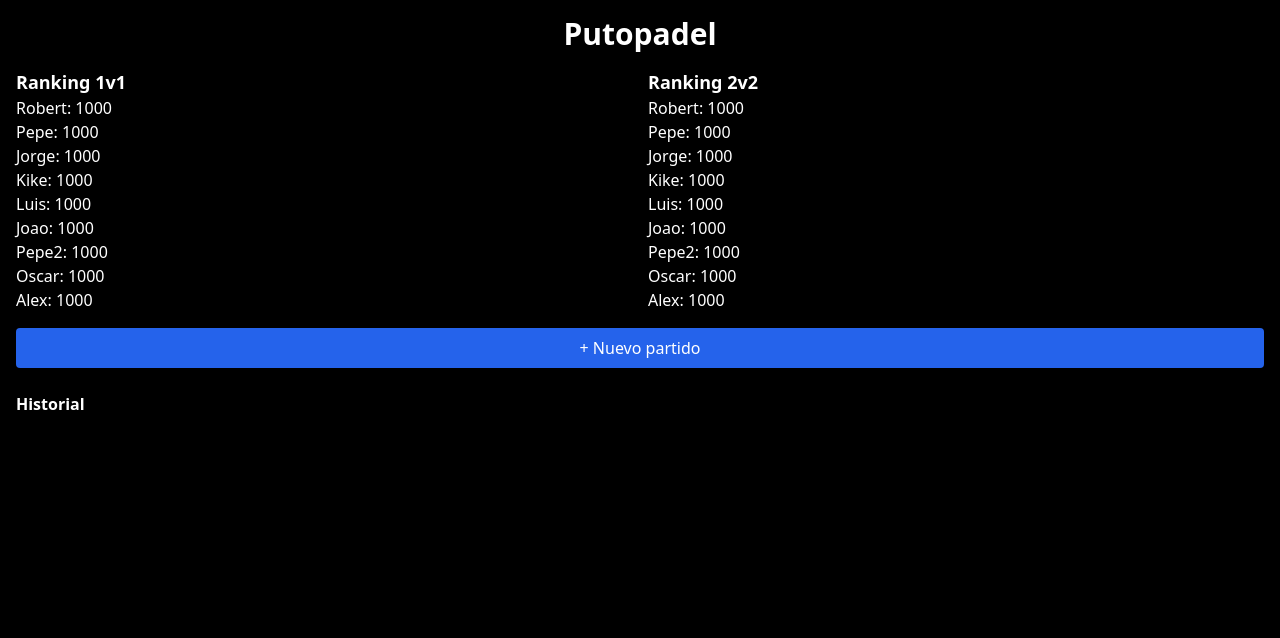
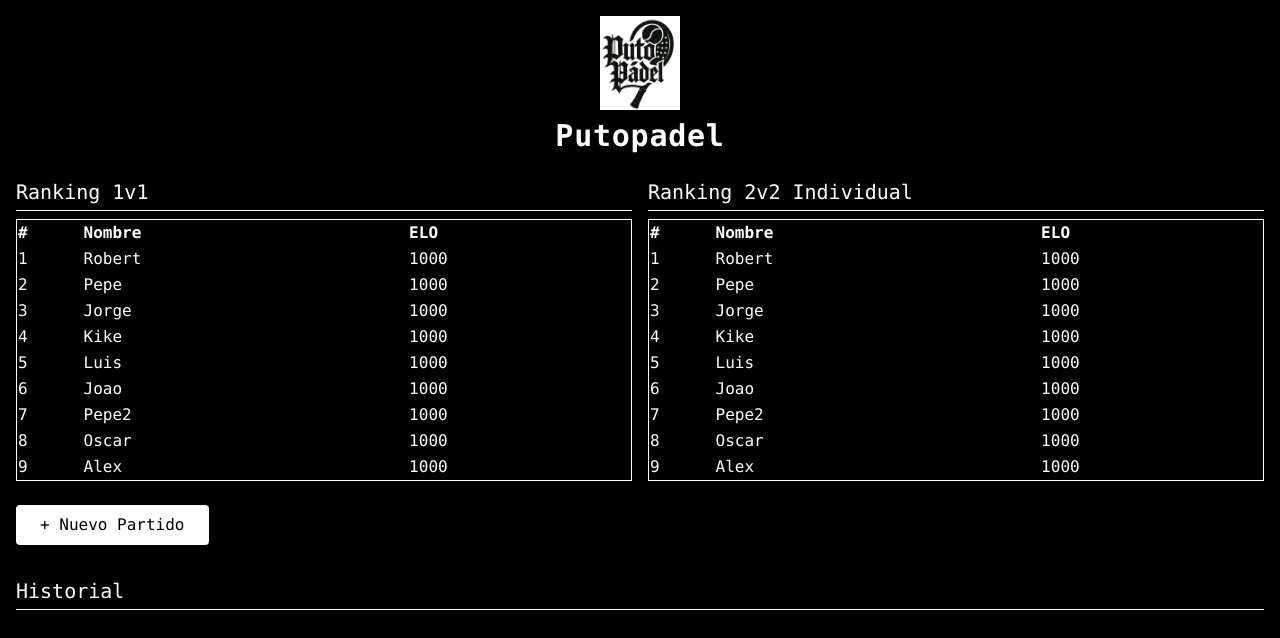
Before and after one commit to Sequerim/putopadel, a React (Vite) app: page / in a window 1280 px wide. Shown: the top 638 px of the page. Built offline with nearby package versions, Linux system fonts and the light colour scheme.

Commit message:
Actualizar App.jsx con nuevo diseño y funcionalidad

```diff
--- a/src/App.jsx
+++ b/src/App.jsx
@@ -1,5 +1,5 @@
 
-import React, { useEffect, useState } from "react";
+import React, { useState } from "react";
 
 const initialPlayers = [
   { name: "Robert", elo1v1: 1000, elo2v2: 1000 },
@@ -10,159 +10,174 @@ const initialPlayers = [
   { name: "Joao", elo1v1: 1000, elo2v2: 1000 },
   { name: "Pepe2", elo1v1: 1000, elo2v2: 1000 },
   { name: "Oscar", elo1v1: 1000, elo2v2: 1000 },
-  { name: "Alex", elo1v1: 1000, elo2v2: 1000 }
+  { name: "Alex", elo1v1: 1000, elo2v2: 1000 },
 ];
 
+function calculateExpectedScore(eloA, eloB) {
+  return 1 / (1 + Math.pow(10, (eloB - eloA) / 400));
+}
+
+function updateElo(winnerElo, loserElo, actualScore, k = 32) {
+  const expected = calculateExpectedScore(winnerElo, loserElo);
+  const newEloA = Math.round(winnerElo + k * (actualScore - expected));
+  const newEloB = Math.round(loserElo + k * ((1 - actualScore) - (1 - expected)));
+  return [newEloA, newEloB];
+}
+
 function App() {
-  const [players, setPlayers] = useState(() => {
-    const stored = localStorage.getItem("players");
-    return stored ? JSON.parse(stored) : initialPlayers;
-  });
-  const [matchHistory, setMatchHistory] = useState(() => {
-    const stored = localStorage.getItem("history");
-    return stored ? JSON.parse(stored) : [];
-  });
-  const [form, setForm] = useState({ type: "1v1", playerA: "", playerA2: "", playerB: "", playerB2: "", sets: "" });
+  const [players, setPlayers] = useState(initialPlayers);
+  const [matchHistory, setMatchHistory] = useState([]);
   const [view, setView] = useState("ranking");
-  const [editIndex, setEditIndex] = useState(null);
-  const [toast, setToast] = useState("");
+  const [form, setForm] = useState({ type: "1v1", playerA: "", playerB: "", sets: ["", "", ""] });
 
-  useEffect(() => {
-    localStorage.setItem("players", JSON.stringify(players));
-  }, [players]);
-
-  useEffect(() => {
-    localStorage.setItem("history", JSON.stringify(matchHistory));
-  }, [matchHistory]);
-
-  const updateElo = (eloA, eloB, scoreA) => {
-    const expectedA = 1 / (1 + Math.pow(10, (eloB - eloA) / 400));
-    const k = 32;
-    const newA = Math.round(eloA + k * (scoreA - expectedA));
-    const newB = Math.round(eloB + k * ((1 - scoreA) - (1 - expectedA)));
-    return [newA, newB];
+  const handleChange = (e) => {
+    const { name, value } = e.target;
+    if (name.startsWith("set")) {
+      const newSets = [...form.sets];
+      const index = parseInt(name.slice(-1));
+      newSets[index] = value;
+      setForm({ ...form, sets: newSets });
+    } else {
+      setForm({ ...form, [name]: value });
+    }
   };
 
-  const handleChange = (e) => {
-    setForm({ ...form, [e.target.name]: e.target.value });
-  };
-
-  const handleRegisterMatch = () => {
-    const sets = form.sets.split(",").map(s => s.trim().split("-").map(Number));
+  const handleSubmit = () => {
+    const sets = form.sets.filter(Boolean).map(set => set.trim().split("-").map(Number));
     let gamesA = 0, gamesB = 0;
-    sets.forEach(([a, b]) => { gamesA += a; gamesB += b; });
-    const resultA = gamesA / (gamesA + gamesB);
-
+    sets.forEach(([a, b]) => {
+      gamesA += a;
+      gamesB += b;
+    });
+    const totalGames = gamesA + gamesB;
+    const resultA = gamesA / totalGames;
     const updated = [...players];
-    let record = { type: form.type, sets: form.sets };
+    const record = { type: form.type, sets: form.sets.join(", ") };
 
     if (form.type === "1v1") {
       const iA = updated.findIndex(p => p.name === form.playerA);
       const iB = updated.findIndex(p => p.name === form.playerB);
-      const [eloA, eloB] = updateElo(updated[iA].elo1v1, updated[iB].elo1v1, resultA);
-      updated[iA].elo1v1 = eloA;
-      updated[iB].elo1v1 = eloB;
+      const [newA, newB] = updateElo(updated[iA].elo1v1, updated[iB].elo1v1, resultA);
+      updated[iA].elo1v1 = newA;
+      updated[iB].elo1v1 = newB;
       record.players = [form.playerA, form.playerB];
     } else {
       const iA1 = updated.findIndex(p => p.name === form.playerA);
       const iA2 = updated.findIndex(p => p.name === form.playerA2);
       const iB1 = updated.findIndex(p => p.name === form.playerB);
       const iB2 = updated.findIndex(p => p.name === form.playerB2);
-      const teamA = (updated[iA1].elo2v2 + updated[iA2].elo2v2) / 2;
-      const teamB = (updated[iB1].elo2v2 + updated[iB2].elo2v2) / 2;
-      const [eloA, eloB] = updateElo(teamA, teamB, resultA);
-      updated[iA1].elo2v2 += Math.round(eloA - teamA);
-      updated[iA2].elo2v2 += Math.round(eloA - teamA);
-      updated[iB1].elo2v2 += Math.round(eloB - teamB);
-      updated[iB2].elo2v2 += Math.round(eloB - teamB);
+      const avgA = (updated[iA1].elo2v2 + updated[iA2].elo2v2) / 2;
+      const avgB = (updated[iB1].elo2v2 + updated[iB2].elo2v2) / 2;
+      const [newA, newB] = updateElo(avgA, avgB, resultA);
+      updated[iA1].elo2v2 += Math.round(newA - avgA);
+      updated[iA2].elo2v2 += Math.round(newA - avgA);
+      updated[iB1].elo2v2 += Math.round(newB - avgB);
+      updated[iB2].elo2v2 += Math.round(newB - avgB);
       record.players = [form.playerA, form.playerA2, form.playerB, form.playerB2];
     }
 
     setPlayers(updated);
-    const newHistory = [...matchHistory];
-    if (editIndex !== null) {
-      newHistory[editIndex] = record;
-      setEditIndex(null);
-      setToast("Partido actualizado ✅");
-    } else {
-      newHistory.push(record);
-      setToast("Partido registrado ✅");
-    }
-    setMatchHistory(newHistory);
-    setForm({ type: "1v1", playerA: "", playerA2: "", playerB: "", playerB2: "", sets: "" });
+    setMatchHistory([...matchHistory, record]);
     setView("ranking");
-    setTimeout(() => setToast(""), 3000);
-  };
-
-  const editMatch = (index) => {
-    const match = matchHistory[index];
-    const [a, a2, b, b2] = match.players;
-    setForm({ type: match.type, playerA: a, playerA2: a2 || "", playerB: b, playerB2: b2 || "", sets: match.sets });
-    setEditIndex(index);
-    setView("form");
-  };
-
-  const deleteMatch = (index) => {
-    const h = [...matchHistory];
-    h.splice(index, 1);
-    setMatchHistory(h);
   };
 
   return (
-    <div className="min-h-screen p-4 text-white bg-black">
-      <h1 className="text-3xl text-center font-bold mb-4">Putopadel</h1>
-      {toast && <div className="bg-green-600 text-white text-center p-2 rounded mb-4">{toast}</div>}
+    <div className="p-4 bg-black min-h-screen text-white font-mono">
+      <header className="text-center mb-6">
+        <img src="/logo.jpg" alt="Putopadel logo" className="w-20 mx-auto mb-2" />
+        <h1 className="text-3xl font-extrabold tracking-wide text-white">Putopadel</h1>
+      </header>
+
       {view === "ranking" && (
         <>
-          <div className="grid grid-cols-2 gap-4 mb-4">
-            <div><h2 className="text-lg font-bold">Ranking 1v1</h2>
-              <ul>{[...players].sort((a, b) => b.elo1v1 - a.elo1v1).map(p => <li key={p.name}>{p.name}: {p.elo1v1}</li>)}</ul>
+          <div className="grid grid-cols-2 gap-4">
+            <div>
+              <h2 className="text-xl mb-2 border-b border-white pb-1">Ranking 1v1</h2>
+              <table className="w-full border border-white text-left">
+                <thead><tr><th>#</th><th>Nombre</th><th>ELO</th></tr></thead>
+                <tbody>
+                  {[...players].sort((a, b) => b.elo1v1 - a.elo1v1).map((p, i) => (
+                    <tr key={p.name}><td>{i + 1}</td><td>{p.name}</td><td>{p.elo1v1}</td></tr>
+                  ))}
+                </tbody>
+              </table>
             </div>
-            <div><h2 className="text-lg font-bold">Ranking 2v2</h2>
-              <ul>{[...players].sort((a, b) => b.elo2v2 - a.elo2v2).map(p => <li key={p.name}>{p.name}: {p.elo2v2}</li>)}</ul>
+            <div>
+              <h2 className="text-xl mb-2 border-b border-white pb-1">Ranking 2v2 Individual</h2>
+              <table className="w-full border border-white text-left">
+                <thead><tr><th>#</th><th>Nombre</th><th>ELO</th></tr></thead>
+                <tbody>
+                  {[...players].sort((a, b) => b.elo2v2 - a.elo2v2).map((p, i) => (
+                    <tr key={p.name}><td>{i + 1}</td><td>{p.name}</td><td>{p.elo2v2}</td></tr>
+                  ))}
+                </tbody>
+              </table>
             </div>
           </div>
-          <button className="bg-blue-600 w-full p-2 rounded" onClick={() => setView("form")}>+ Nuevo partido</button>
-          <h2 className="mt-6 mb-2 font-bold">Historial</h2>
-          <ul className="space-y-2">{matchHistory.map((m, i) => (
-            <li key={i} className="bg-zinc-800 p-2 rounded">
-              <div>{m.players.join(" vs ")} | Sets: {m.sets}</div>
-              <div className="flex gap-2 mt-2">
-                <button className="bg-gray-600 px-2 rounded" onClick={() => editMatch(i)}>Editar</button>
-                <button className="bg-red-600 px-2 rounded" onClick={() => deleteMatch(i)}>Eliminar</button>
-              </div>
-            </li>
-          ))}</ul>
+
+          <button onClick={() => setView("form")} className="mt-6 bg-white text-black px-6 py-2 rounded shadow-md hover:bg-gray-200">+ Nuevo Partido</button>
+
+          <h2 className="text-xl mt-8 mb-2 border-b border-white pb-1">Historial</h2>
+          {matchHistory.map((m, i) => (
+            <p key={i} className="text-sm text-gray-300">{m.type.toUpperCase()} - {m.players.join(" vs ")} - Sets: {m.sets}</p>
+          ))}
         </>
       )}
+
       {view === "form" && (
-        <div className="space-y-2">
-          <select name="type" value={form.type} onChange={handleChange} className="text-black w-full p-2">
-            <option value="1v1">1v1</option>
-            <option value="2v2">2v2</option>
-          </select>
-          <select name="playerA" value={form.playerA} onChange={handleChange} className="text-black w-full p-2">
-            <option value="">Jugador A</option>{players.map(p => <option key={p.name} value={p.name}>{p.name}</option>)}
-          </select>
+        <div className="space-y-4">
+          <div>
+            <label className="block">Tipo:
+              <select name="type" onChange={handleChange} className="text-black ml-2">
+                <option value="1v1">1v1</option>
+                <option value="2v2">2v2</option>
+              </select>
+            </label>
+          </div>
+          <label className="block">Jugador A:
+            <select name="playerA" onChange={handleChange} className="text-black ml-2">
+              <option value="">Selecciona</option>
+              <option value="Robert">Robert</option><option value="Pepe">Pepe</option><option value="Jorge">Jorge</option><option value="Kike">Kike</option><option value="Luis">Luis</option><option value="Joao">Joao</option><option value="Pepe2">Pepe2</option><option value="Oscar">Oscar</option><option value="Alex">Alex</option>
+            </select>
+          </label>
           {form.type === "2v2" && (
-            <select name="playerA2" value={form.playerA2} onChange={handleChange} className="text-black w-full p-2">
-              <option value="">Jugador A2</option>{players.map(p => <option key={p.name} value={p.name}>{p.name}</option>)}
+            <>
+              <label className="block">Jugador A2:
+                <select name="playerA2" onChange={handleChange} className="text-black ml-2">
+              <option value="">Selecciona</option>
+              <option value="Robert">Robert</option><option value="Pepe">Pepe</option><option value="Jorge">Jorge</option><option value="Kike">Kike</option><option value="Luis">Luis</option><option value="Joao">Joao</option><option value="Pepe2">Pepe2</option><option value="Oscar">Oscar</option><option value="Alex">Alex</option>
             </select>
+              </label>
+              <label className="block">Jugador B:
+                <select name="playerB" onChange={handleChange} className="text-black ml-2">
+              <option value="">Selecciona</option>
+              <option value="Robert">Robert</option><option value="Pepe">Pepe</option><option value="Jorge">Jorge</option><option value="Kike">Kike</option><option value="Luis">Luis</option><option value="Joao">Joao</option><option value="Pepe2">Pepe2</option><option value="Oscar">Oscar</option><option value="Alex">Alex</option>
+            </select>
+              </label>
+              <label className="block">Jugador B2:
+                <select name="playerB2" onChange={handleChange} className="text-black ml-2">
+              <option value="">Selecciona</option>
+              <option value="Robert">Robert</option><option value="Pepe">Pepe</option><option value="Jorge">Jorge</option><option value="Kike">Kike</option><option value="Luis">Luis</option><option value="Joao">Joao</option><option value="Pepe2">Pepe2</option><option value="Oscar">Oscar</option><option value="Alex">Alex</option>
+            </select>
+              </label>
+            </>
           )}
-          <select name="playerB" value={form.playerB} onChange={handleChange} className="text-black w-full p-2">
-            <option value="">Jugador B</option>{players.map(p => <option key={p.name} value={p.name}>{p.name}</option>)}
-          </select>
-          {form.type === "2v2" && (
-            <select name="playerB2" value={form.playerB2} onChange={handleChange} className="text-black w-full p-2">
-              <option value="">Jugador B2</option>{players.map(p => <option key={p.name} value={p.name}>{p.name}</option>)}
+          {form.type === "1v1" && (
+            <label className="block">Jugador B:
+              <select name="playerB" onChange={handleChange} className="text-black ml-2">
+              <option value="">Selecciona</option>
+              <option value="Robert">Robert</option><option value="Pepe">Pepe</option><option value="Jorge">Jorge</option><option value="Kike">Kike</option><option value="Luis">Luis</option><option value="Joao">Joao</option><option value="Pepe2">Pepe2</option><option value="Oscar">Oscar</option><option value="Alex">Alex</option>
             </select>
+            </label>
           )}
-          <input name="sets" value={form.sets} onChange={handleChange} placeholder="Sets (ej. 6-4,6-2,3-6)" className="text-black w-full p-2" />
-          <div className="flex gap-2">
-            <button onClick={handleRegisterMatch} className="bg-green-600 w-full p-2 rounded">
-              {editIndex !== null ? "Actualizar" : "Registrar"}
-            </button>
-            <button onClick={() => setView("ranking")} className="bg-gray-600 w-full p-2 rounded">← Volver</button>
+          {[0, 1, 2].map(i => (
+            <label key={i} className="block">Set {i + 1}:
+              <input name={`set${i}`} onChange={handleChange} className="text-black ml-2" placeholder="6-3" />
+            </label>
+          ))}
+          <div className="space-x-4">
+            <button onClick={handleSubmit} className="bg-green-500 text-white px-4 py-2 rounded hover:bg-green-600">Registrar</button>
+            <button onClick={() => setView("ranking")} className="bg-gray-500 text-white px-4 py-2 rounded hover:bg-gray-600">← Volver</button>
           </div>
         </div>
       )}
```
